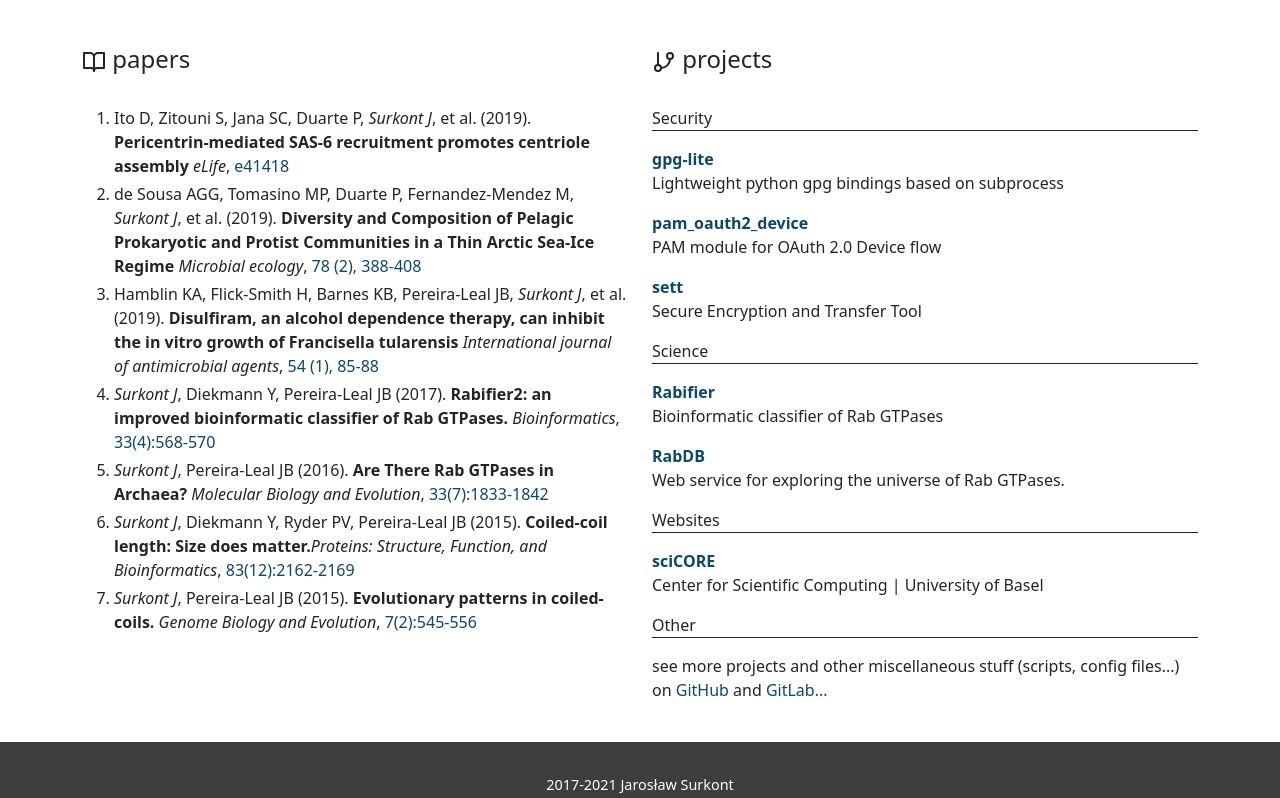
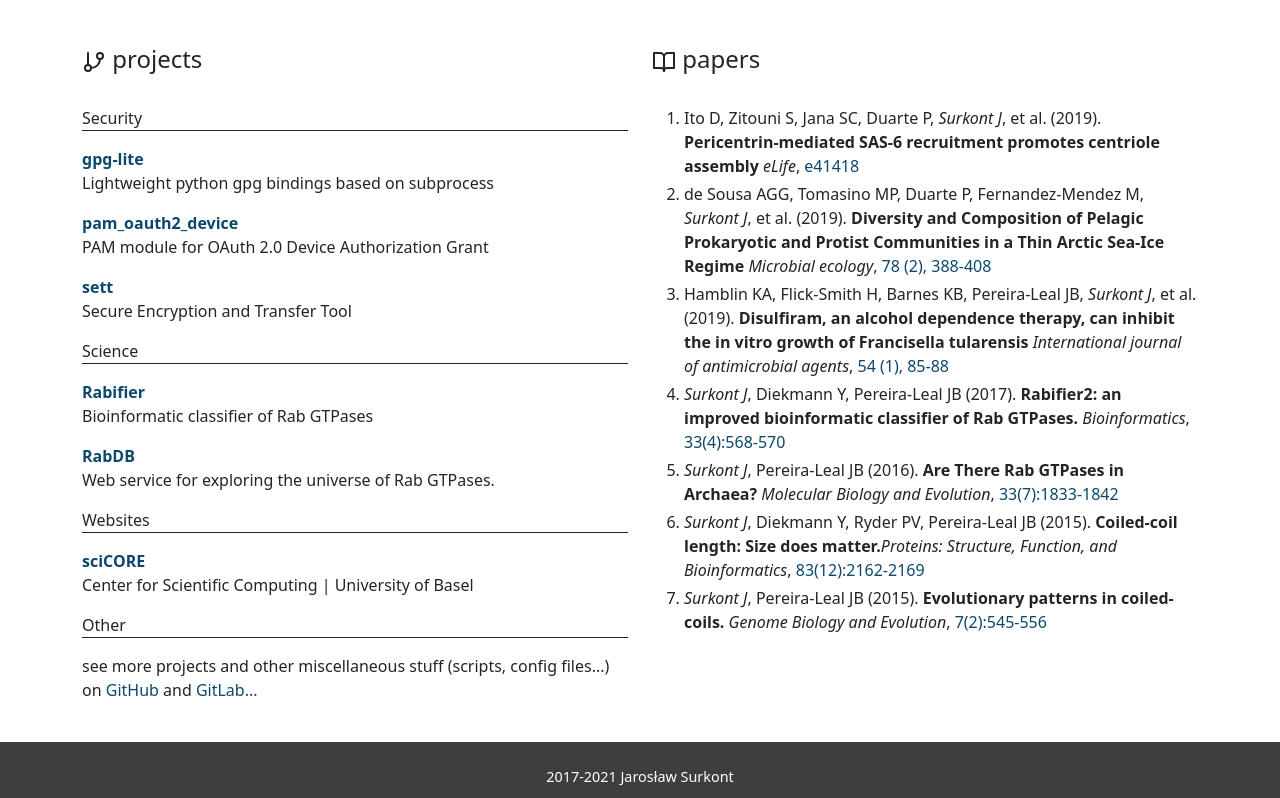
Before and after one commit to jsurkont/jsurkont.github.io, a plain HTML site: page index.html in a window 1280 px wide. Shown: the part 505-1303 px from the top of the page. Drawn offline with nearby package versions, Linux system fonts and the light colour scheme.

Commit message:
Update content

```diff
--- a/index.html
+++ b/index.html
@@ -21,7 +21,7 @@
       <div class="row">
         <div class="column">
           <h1 class="mb-4">Jarosław Surkont</h1>
-          <p class="lead">Software developer, bioinformatician, electronics enthusiast</p>
+          <p class="lead">Senior software developer</p>
         </div>
       </div>
     </div>
@@ -74,10 +74,10 @@
       </div>
       <div class="col-sm-12 col-lg-6">
         <p>
-          I'm a software developer currently working at sciCORE -
+          I'm a senior software developer currently working at sciCORE -
           University of Basel and Swiss Institute of Bioinformatics.
           <br />
-          In my spare time I do bouldering, photography, and tinker with electronics.
+          In my spare time I do bouldering, gravel cycling, and photography.
         </p>
         <p>
           I hold a PhD degree in Bioinformatics from Gulbenkian Institute
@@ -88,9 +88,66 @@
     </div>
   </div>
 
-  <div class="container mb-5">
+  <div class="container pb-4">
     <div class="row">
-      <div class="col-lg mb-5">
+      <div class="col-lg">
+        <h4>
+          <svg class="icon-feather icon-header">
+            <use xlink:href="img/feather-sprite.svg#git-branch" />
+          </svg> projects
+        </h4>
+
+        <p style="border-bottom: solid 1px;">Security</p>
+
+        <p>
+          <strong><a href="https://gitlab.com/biomedit/gpg-lite" target="_blank">gpg-lite</a></strong>
+          <br />
+          Lightweight python gpg bindings based on subprocess
+        </p>
+
+        <p>
+          <strong><a href="https://github.com/ICS-MU/pam_oauth2_device" target="_blank">pam_oauth2_device</a></strong>
+          <br />
+          PAM module for OAuth 2.0 Device Authorization Grant
+        </p>
+
+        <p>
+          <strong><a href="https://gitlab.com/biomedit/sett" target="_blank">sett</a></strong>
+          <br />
+          Secure Encryption and Transfer Tool
+        </p>
+
+        <p style="border-bottom: solid 1px;">Science</p>
+
+        <p>
+          <strong><a href="https://github.com/evocell/rabifier" target="_blank">Rabifier</a></strong>
+          <br />
+          Bioinformatic classifier of Rab GTPases
+        </p>
+
+        <p>
+          <strong><a href="https://github.com/jsurkont/rabdb" target="_blank">RabDB</a></strong>
+          <br />
+          Web service for exploring the universe of Rab GTPases.
+        </p>
+
+        <p style="border-bottom: solid 1px;">Websites</p>
+
+        <p>
+          <strong><a href="https://scicore.unibas.ch" target="_blank">sciCORE</a></strong>
+          <br />
+          Center for Scientific Computing | University of Basel
+        </p>
+
+        <p style="border-bottom: solid 1px;">Other</p>
+
+        <p>
+          see more projects and other miscellaneous stuff (scripts, config files...)
+          on <a href="https://github.com/jsurkont?tab=repositories" target="_blank">GitHub<a>
+              and <a href="https://gitlab.com/users/jsurkont/contributed" target="_blank">GitLab...</a>
+        </p>
+      </div>
+      <div class="col-lg">
         <h4>
           <svg class="icon-feather icon-header">
             <use xlink:href="img/feather-sprite.svg#book-open" />
@@ -144,63 +201,6 @@
           </li>
         </ol>
       </div>
-      <div class="col-lg mb-4">
-        <h4>
-          <svg class="icon-feather icon-header">
-            <use xlink:href="img/feather-sprite.svg#git-branch" />
-          </svg> projects
-        </h4>
-
-        <p style="border-bottom: solid 1px;">Security</p>
-
-        <p>
-          <strong><a href="https://gitlab.com/biomedit/gpg-lite" target="_blank">gpg-lite</a></strong>
-          <br />
-          Lightweight python gpg bindings based on subprocess
-        </p>
-
-        <p>
-          <strong><a href="https://github.com/ICS-MU/pam_oauth2_device" target="_blank">pam_oauth2_device</a></strong>
-          <br />
-          PAM module for OAuth 2.0 Device flow
-        </p>
-
-        <p>
-          <strong><a href="https://gitlab.com/biomedit/sett" target="_blank">sett</a></strong>
-          <br />
-          Secure Encryption and Transfer Tool
-        </p>
-
-        <p style="border-bottom: solid 1px;">Science</p>
-
-        <p>
-          <strong><a href="https://github.com/evocell/rabifier" target="_blank">Rabifier</a></strong>
-          <br />
-          Bioinformatic classifier of Rab GTPases
-        </p>
-
-        <p>
-          <strong><a href="https://github.com/jsurkont/rabdb" target="_blank">RabDB</a></strong>
-          <br />
-          Web service for exploring the universe of Rab GTPases.
-        </p>
-
-        <p style="border-bottom: solid 1px;">Websites</p>
-
-        <p>
-          <strong><a href="https://scicore.unibas.ch" target="_blank">sciCORE</a></strong>
-          <br />
-          Center for Scientific Computing | University of Basel
-        </p>
-
-        <p style="border-bottom: solid 1px;">Other</p>
-
-        <p>
-          see more projects and other miscellaneous stuff (scripts, config files...)
-          on <a href="https://github.com/jsurkont?tab=repositories" target="_blank">GitHub<a>
-              and <a href="https://gitlab.com/users/jsurkont/contributed" target="_blank">GitLab...</a>
-        </p>
-      </div>
     </div>
   </div>
 
--- a/style.css
+++ b/style.css
@@ -4,7 +4,7 @@ html {
 }
 
 body {
-  margin-bottom: 8rem; /* Equal to footer height */
+  margin-bottom: 6rem; /* Equal to footer height */
 }
 
 h1,
@@ -18,14 +18,14 @@ h6 {
 }
 
 footer {
-  padding: 2rem 0;
+  padding: 1.5rem 0;
   color: white;
   background-color: #3e3e3f;
   font-size: 90%;
   position: absolute;
   bottom: 0;
   width: 100%;
-  height: 8rem;
+  height: 6rem;
 }
 
 footer p:last-child {
```
